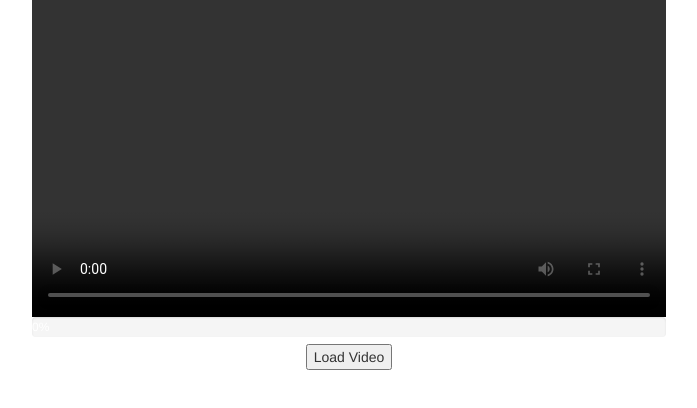
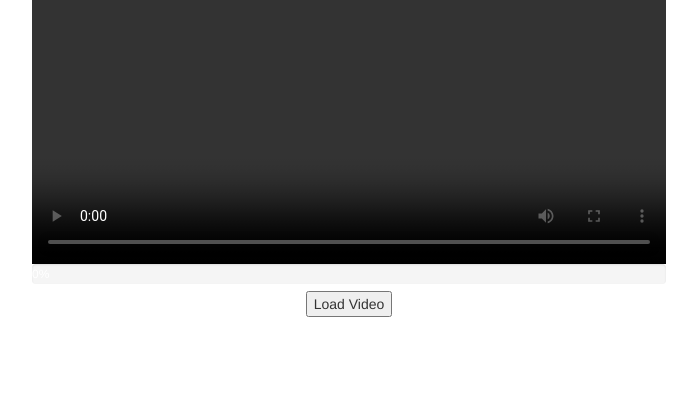
Before and after one commit to jshbrntt/full-preload, a website: page index.html in a window 1280 px wide. Shown: the whole page, without its empty margins (291-988 px from the left). Drawn offline with Linux system fonts and the light colour scheme.

Commit message:
Updating readme, adding screenshots, fixing progress bar style and video height.

```diff
--- a/base.css
+++ b/base.css
@@ -11,6 +11,7 @@ body {
 
 .container video {
     width: 100%;
+    height: 264px;
 }
 
 .container .progress {
--- a/main.js
+++ b/main.js
@@ -23,7 +23,6 @@ xhr.onprogress = function (oEvent) {
     if (oEvent.lengthComputable) {
         var percentComplete = (oEvent.loaded / oEvent.total) * 100;
         var completion = Math.round(percentComplete);
-        console.debug('onprogress', percentComplete);
         progressBar.setAttribute('valuenow', completion);
         progressBar.style.width = completion + '%';
         progressBar.innerHTML = completion + '%';
--- a/package.json
+++ b/package.json
@@ -23,6 +23,6 @@
   },
   "homepage": "https://github.com/synthecypher/full-preload",
   "dependencies": {
-    "http-server": "^0.7.5"
+    "http-server": "0.7.5"
   }
 }
```
Also changed, not shown: README.md, screenshots/screenshot-1.png (added), screenshots/screenshot-2.png (added), screenshots/screenshot-3.png (added).
